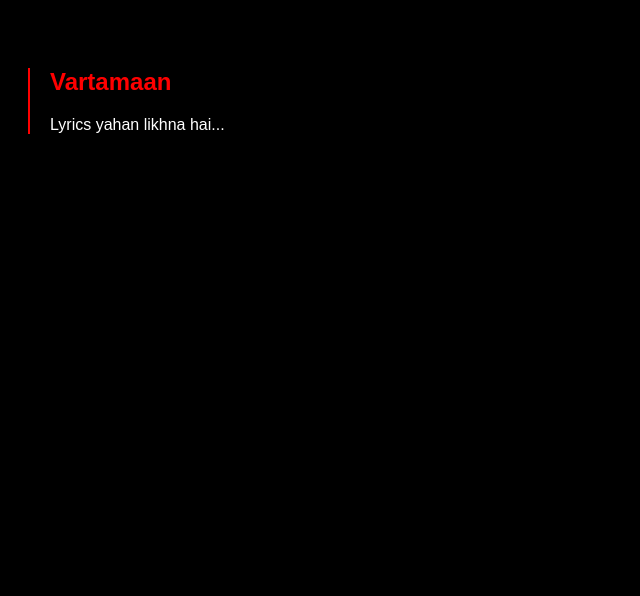
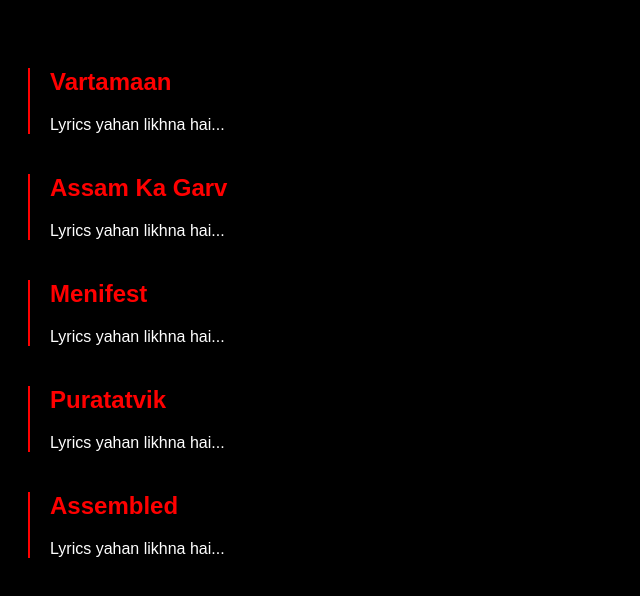
Before and after one commit to sarggek/SARGGEK, a plain HTML site: page index.html in a window 1280 px wide. Shown: the whole page, without its empty margins (0-640 px from the left). Drawn offline with Linux system fonts and the light colour scheme.

Commit message:
Update index.html

```diff
--- a/index.html
+++ b/index.html
@@ -11,9 +11,34 @@
 </head>
 <body>
     <div class="timeline">
+        <!-- RAP 1 -->
         <div class="node">
             <h2>Vartamaan</h2>
-<p>Lyrics yahan likhna hai...</p>
+            <p>Lyrics yahan likhna hai...</p>
+        </div>
+
+        <!-- RAP 2 -->
+        <div class="node">
+            <h2>Assam Ka Garv</h2>
+            <p>Lyrics yahan likhna hai...</p>
+        </div>
+
+        <!-- RAP 3 -->
+        <div class="node">
+            <h2>Menifest</h2>
+            <p>Lyrics yahan likhna hai...</p>
+        </div>
+
+        <!-- RAP 4 -->
+        <div class="node">
+            <h2>Puratatvik</h2>
+            <p>Lyrics yahan likhna hai...</p>
+        </div>
+
+        <!-- RAP 5 -->
+        <div class="node">
+            <h2>Assembled</h2>
+            <p>Lyrics yahan likhna hai...</p>
         </div>
     </div>
 </body>
```
